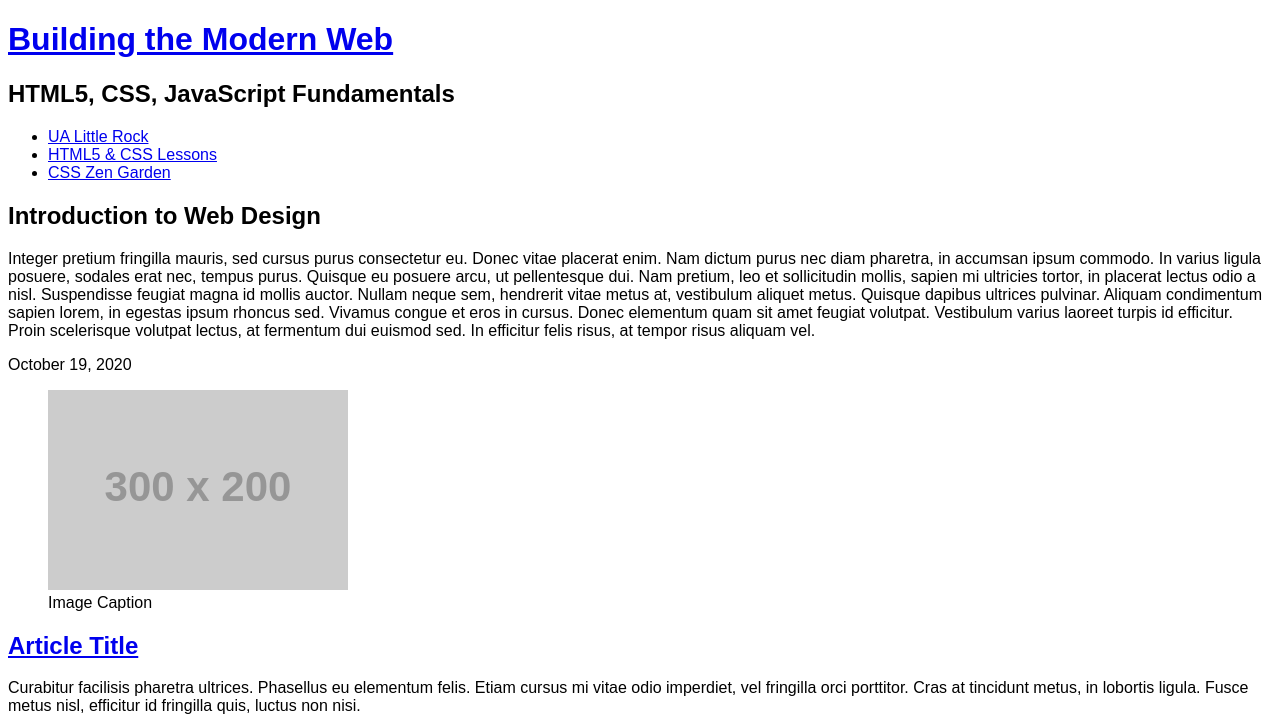
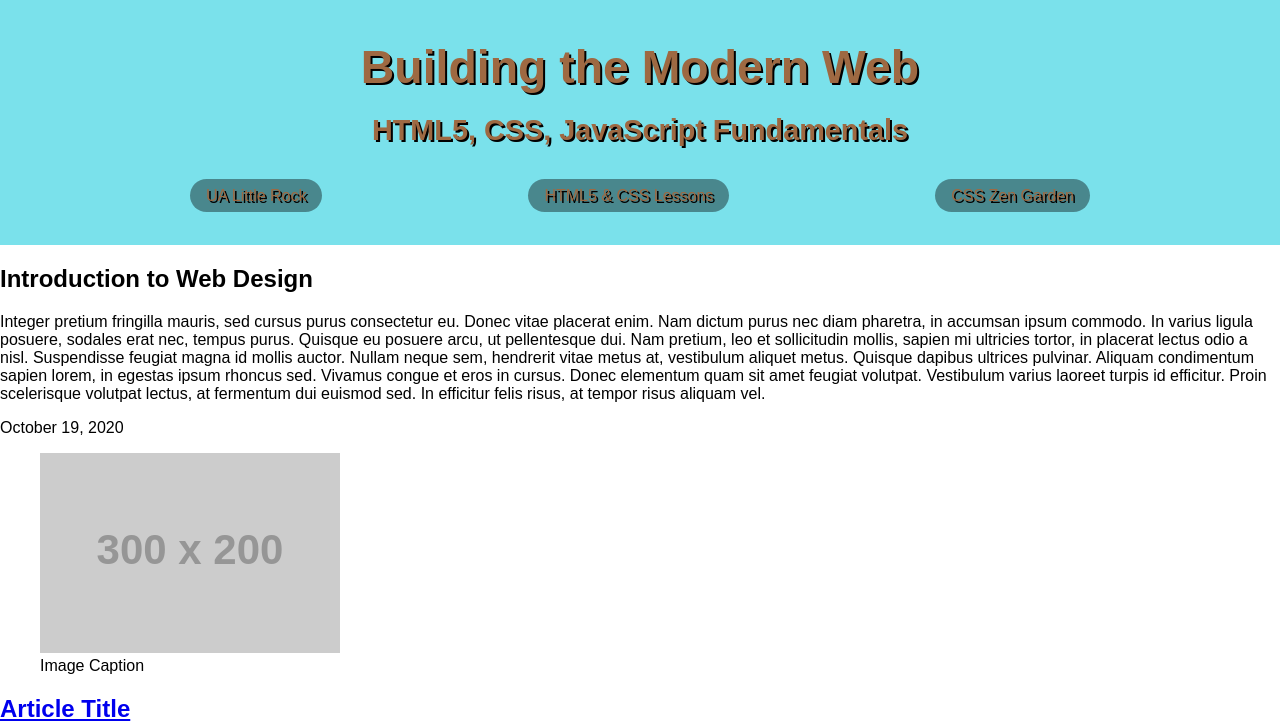
Before and after one commit to ncstuehler/ifsc-1310, a plain HTML site: page css-demo/index.html in a window 1280 px wide. Shown: the top 728 px of the page. Drawn offline with Linux system fonts and the light colour scheme; placeholder pictures from the web are drawn by us; a web font is replaced by a local one.

Commit message:
Beginning css styling

```diff
--- a/css-demo/assets/css/style.css
+++ b/css-demo/assets/css/style.css
@@ -1,3 +1,14 @@
+/* ---------------Box Sizing----------------- */
+
+html {
+  box-sizing: border-box;
+}
+*,
+*:before,
+*:after {
+  box-sizing: inherit;
+}
+
 /*
 #9E6942 Dark Brown
 #FFC69E Light Peach
@@ -9,4 +20,69 @@
 
 body{
     font-family: 'Aclonica', sans-serif;
+    margin:0;
 }
+
+header.primary{
+    background:#7AE1EB;
+    text-align:center;
+    color:#9E6942;
+    text-shadow:2px 2px #000000;
+    /*long form*/
+    padding-top:20px;
+    padding-right:40px;
+    padding-bottom:20px;
+    padding-left:40px;
+    /*or T,R,B,L */
+    padding:20px 40px 20px 40px;
+    /* or T/B  R/L */
+    padding:20px 40px;
+}
+
+header.primary h1{
+  font-size:2.9rem;
+  margin:20px 0;
+}
+
+header.primary h1 a{
+  color:#9E6942;
+  text-decoration:none;
+}
+
+header.primary h2{
+  font-size:1.8rem;
+  /*T L/R B*/
+  margin: 20px auto 40px;
+}
+
+header.primary nav{
+  width:80vw;
+  margin:20px auto;
+  max-width:900px;
+}
+
+header.primary nav ul{
+  padding:0;
+  display:flex;
+  flex-direction:row;
+  justify-content:space-between;
+}
+
+header.primary nav ul li{
+  list-style-type:none;
+}
+
+header.primary nav ul li a{
+  color:#9E6942;
+  text-decoration:none;
+  background-color:#000000;
+  background-color:rgba(0,0,0,.4);
+  padding:8px 16px;
+  border-radius:20px;
+  transition:.5s;
+}
+
+header.primary nav a:hover,
+header.primary nav a:active{
+  background-color:rgba(0,0,0,.8);
+}
```
